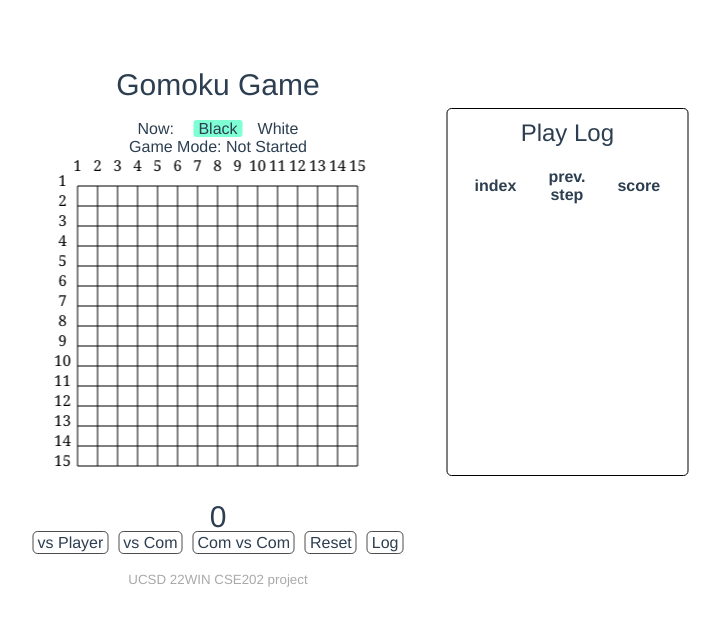
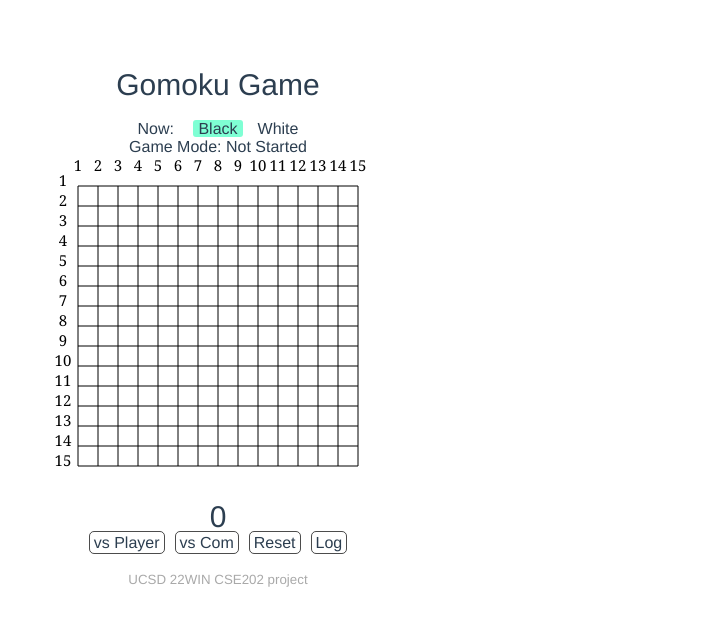
Before and after one commit to kotoar/game_gomoku, a Vue app: page / in a window 1280 px wide. Shown: the top 626 px of the page, without its empty margins (422-1142 px from the left). Built offline with nearby package versions, Linux system fonts and the light colour scheme.

Commit message:
change some style

```diff
--- a/src/App.vue
+++ b/src/App.vue
@@ -23,7 +23,7 @@
         <div class = "control">
             <span id="btn_start_player" class="btn_item" :class="{btn_disable: game_start}" v-on:click="start_game_player">vs Player</span>
             <span id="btn_start_ai" class="btn_item" :class="{btn_disable: game_start}" @click="ai_config_show = !ai_config_show;ai_test_config_show = false">vs Com</span>
-            <span class="btn_item" @click="ai_test_config_show = !ai_test_config_show;ai_config_show = false">Com vs Com</span>
+            <!--<span class="btn_item" @click="ai_test_config_show = !ai_test_config_show;ai_config_show = false">Com vs Com</span>-->
             <span id="btn_restart" class="btn_item"  v-on:click="restart_game">Reset</span>
             <span class="btn_item" v-on:click="log_show = !log_show">Log</span>
         </div>
@@ -51,7 +51,7 @@
                 </span>
             </div>
         </div>
-        <div v-show="ai_test_config_show" class="config_box" width="340px">
+        <div v-show="ai_test_config_show" class="config_box" width="340px" style="display: none">
             <div>
                 <div class="box_vertical">
                     <div class="list_line">Black</div>
@@ -136,7 +136,7 @@ export default {
             },
             ai_config_show: false,
             ai_test_config_show: false,
-            log_show: true,
+            log_show: false,
             player_type: 'b',
             com_type: 'w',
             tree_depth: 1,
--- a/src/components/BackTrackingLog.vue
+++ b/src/components/BackTrackingLog.vue
@@ -4,7 +4,7 @@
             Play Log
         </div>
         <br>
-        <div style="overflow-y: scroll;height: 300px">
+        <div style="overflow-y: auto;height: 300px">
             <table>
                 <thead class="list_table_header">
                 <tr>
```
